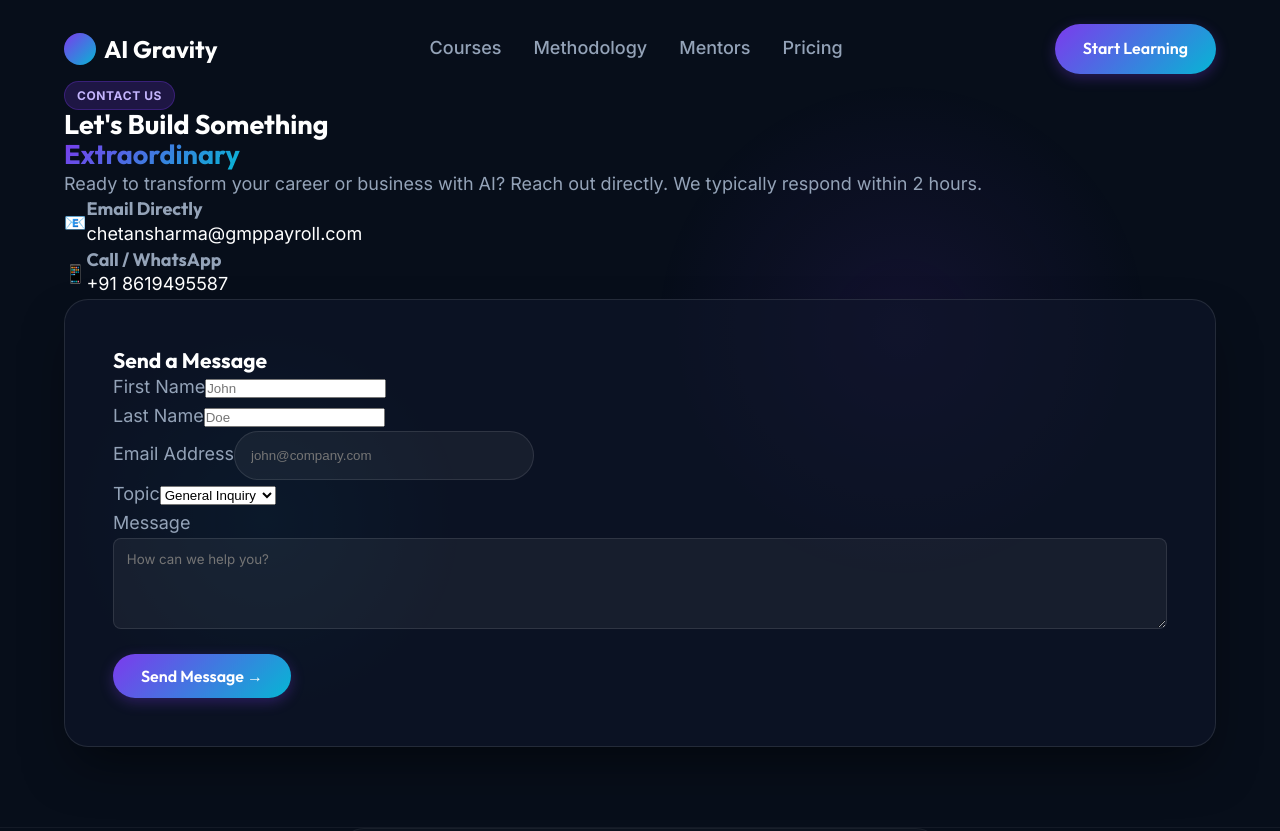
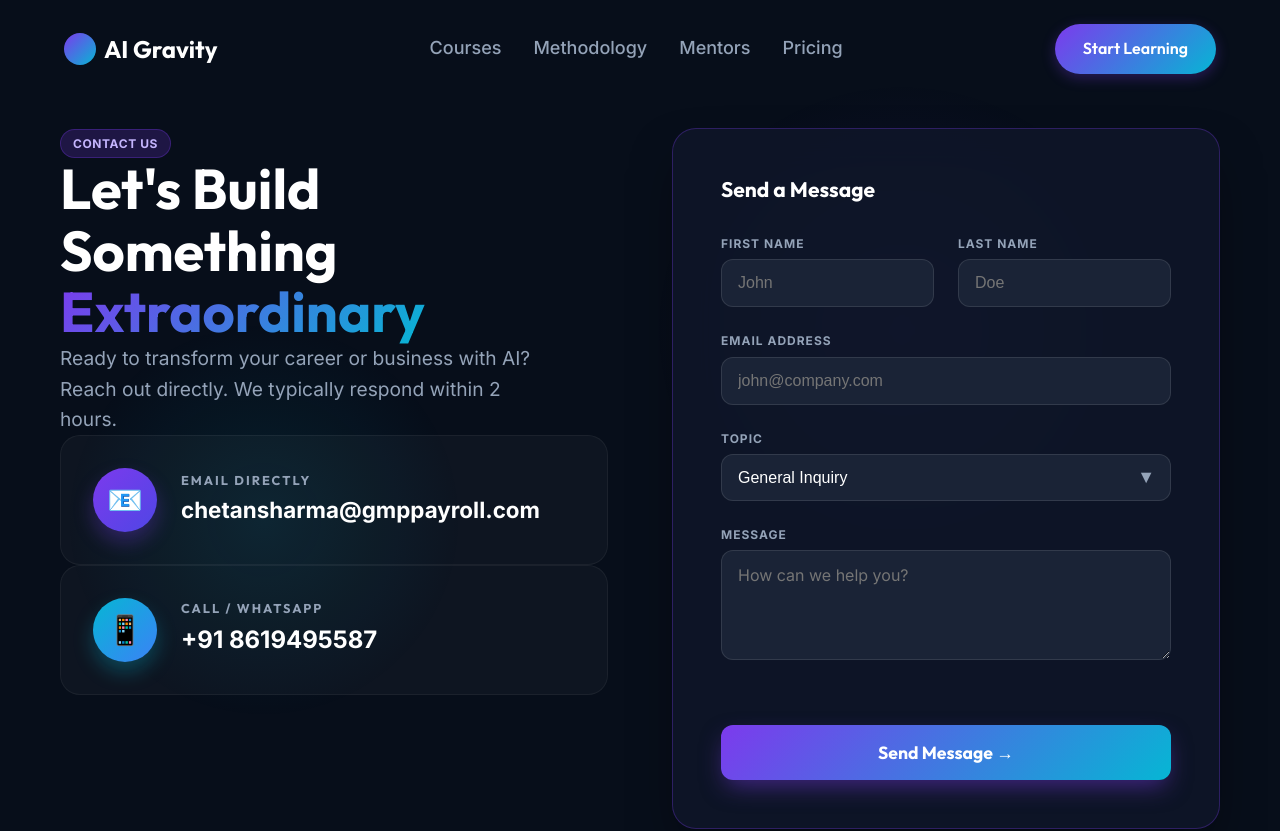
Before and after one commit to chetanpayroll/gmp-payroll-site, a Next.js app: page /contact in a window 1280 px wide. Shown: the top 831 px of the page. Built offline with nearby package versions, Linux system fonts and the light colour scheme.

Commit message:
Enhance Contact page structure and design to Enterprise level

```diff
--- a/src/app/contact/page.js
+++ b/src/app/contact/page.js
@@ -14,95 +14,140 @@ export default function Contact() {
                 <div style={{ position: 'absolute', bottom: '10%', left: '5%', width: '400px', height: '400px', background: 'radial-gradient(circle, rgba(6, 182, 212, 0.1) 0%, transparent 70%)' }}></div>
             </div>
 
-            <section className="section pt-32 pb-20" style={{ position: 'relative', zIndex: 1 }}>
-                <div className="container">
-                    <div className="grid md:grid-cols-2 gap-20 items-center">
+            <section className="section" style={{ position: 'relative', zIndex: 1, padding: '8rem 0' }}>
+                <div className="container" style={{ maxWidth: '1200px', margin: '0 auto', padding: '0 20px' }}>
+
+                    {/* Enterprise Flex Layout */}
+                    <div style={{ display: 'flex', flexDirection: 'row', flexWrap: 'wrap', alignItems: 'flex-start', justifyContent: 'space-between', gap: '4rem' }}>
 
                         {/* Left Side: Info */}
-                        <div className="fade-in-up">
-                            <div className="badge badge-purple mb-6">CONTACT US</div>
-                            <h1 className="text-5xl font-bold mb-6" style={{ lineHeight: 1.1 }}>Let's Build Something <br /><span className="text-gradient">Extraordinary</span></h1>
-                            <p className="text-gray mb-12 text-lg">
+                        <div style={{ flex: '1 1 500px', maxWidth: '600px' }}>
+                            <div className="badge badge-purple mb-6" style={{ display: 'inline-block' }}>CONTACT US</div>
+                            <h1 className="text-5xl font-bold mb-6" style={{ lineHeight: 1.1, fontSize: '3.5rem' }}>Let's Build Something <br /><span className="text-gradient">Extraordinary</span></h1>
+                            <p className="text-gray mb-12 text-lg" style={{ lineHeight: 1.6, fontSize: '1.2rem', maxWidth: '500px' }}>
                                 Ready to transform your career or business with AI? Reach out directly.
                                 We typically respond within 2 hours.
                             </p>
 
-                            <div className="space-y-8">
-                                <div className="contact-card p-6 rounded-2xl border border-white/5 bg-white/5 hover:bg-white/10 transition-all duration-300 flex items-center gap-6 group">
-                                    <div className="w-16 h-16 rounded-full bg-gradient-to-br from-purple-600 to-indigo-600 flex items-center justify-center text-3xl shadow-lg group-hover:scale-110 transition-transform">
+                            <div className="space-y-6">
+                                {/* Email Card */}
+                                <a href="mailto:chetansharma@gmppayroll.com" className="group" style={{ textDecoration: 'none' }}>
+                                    <div style={{
+                                        display: 'flex',
+                                        alignItems: 'center',
+                                        gap: '24px',
+                                        background: 'rgba(255,255,255,0.03)',
+                                        border: '1px solid rgba(255,255,255,0.05)',
+                                        padding: '2rem',
+                                        borderRadius: '20px',
+                                        transition: 'all 0.3s'
+                                    }} className="hover:bg-white/5 hover:border-white/20 hover:-translate-y-1">
+                                        <div style={{
+                                            width: '64px',
+                                            height: '64px',
+                                            borderRadius: '50%',
+                                            background: 'linear-gradient(135deg, #7c3aed, #4f46e5)',
+                                            display: 'flex',
+                                            alignItems: 'center',
+                                            justifyContent: 'center',
+                                            fontSize: '1.8rem',
+                                            boxShadow: '0 10px 20px rgba(124, 58, 237, 0.3)'
+                                        }}>
                                             📧
                                         </div>
                                         <div>
-                                        <h4 className="text-gray text-sm uppercase tracking-wider mb-1">Email Directly</h4>
-                                        <a href="mailto:chetansharma@gmppayroll.com" className="text-2xl font-bold text-white hover:text-purple-400 transition-colors">
-                                            chetansharma@gmppayroll.com
+                                            <h4 style={{ fontSize: '0.8rem', textTransform: 'uppercase', letterSpacing: '2px', fontWeight: 'bold', color: '#94a3b8', marginBottom: '4px' }}>Email Directly</h4>
+                                            <div style={{ fontSize: '1.4rem', fontWeight: 'bold', color: 'white', wordBreak: 'break-all' }}>chetansharma@gmppayroll.com</div>
+                                        </div>
+                                    </div>
+                                </a>
+
+                                {/* Phone Card */}
+                                <a href="tel:+918619495587" className="group" style={{ textDecoration: 'none' }}>
+                                    <div style={{
+                                        display: 'flex',
+                                        alignItems: 'center',
+                                        gap: '24px',
+                                        background: 'rgba(255,255,255,0.03)',
+                                        border: '1px solid rgba(255,255,255,0.05)',
+                                        padding: '2rem',
+                                        borderRadius: '20px',
+                                        transition: 'all 0.3s'
+                                    }} className="hover:bg-white/5 hover:border-white/20 hover:-translate-y-1">
+                                        <div style={{
+                                            width: '64px',
+                                            height: '64px',
+                                            borderRadius: '50%',
+                                            background: 'linear-gradient(135deg, #06b6d4, #3b82f6)',
+                                            display: 'flex',
+                                            alignItems: 'center',
+                                            justifyContent: 'center',
+                                            fontSize: '1.8rem',
+                                            boxShadow: '0 10px 20px rgba(6, 182, 212, 0.3)'
+                                        }}>
+                                            📱
+                                        </div>
+                                        <div>
+                                            <h4 style={{ fontSize: '0.8rem', textTransform: 'uppercase', letterSpacing: '2px', fontWeight: 'bold', color: '#94a3b8', marginBottom: '4px' }}>Call / WhatsApp</h4>
+                                            <div style={{ fontSize: '1.5rem', fontWeight: 'bold', color: 'white' }}>+91 8619495587</div>
+                                        </div>
+                                    </div>
                                 </a>
                             </div>
                         </div>
 
-                                <div className="contact-card p-6 rounded-2xl border border-white/5 bg-white/5 hover:bg-white/10 transition-all duration-300 flex items-center gap-6 group">
-                                    <div className="w-16 h-16 rounded-full bg-gradient-to-br from-cyan-500 to-blue-500 flex items-center justify-center text-3xl shadow-lg group-hover:scale-110 transition-transform">
-                                        📱
-                                    </div>
-                                    <div>
-                                        <h4 className="text-gray text-sm uppercase tracking-wider mb-1">Call / WhatsApp</h4>
-                                        <a href="tel:+918619495587" className="text-2xl font-bold text-white hover:text-cyan-400 transition-colors">
-                                            +91 8619495587
-                                        </a>
-                                    </div>
-                                </div>
-                            </div>
-                        </div>
-
                         {/* Right Side: Advanced Form */}
-                        <div className="fade-in-up delay-200">
+                        <div style={{ flex: '1 1 500px', maxWidth: '550px' }}>
                             <div style={{
-                                background: 'rgba(15, 23, 42, 0.6)',
+                                background: 'rgba(15, 23, 42, 0.8)',
                                 backdropFilter: 'blur(20px)',
-                                border: '1px solid rgba(255, 255, 255, 0.1)',
+                                border: '1px solid rgba(124, 58, 237, 0.3)',
                                 borderRadius: '24px',
                                 padding: '3rem',
                                 boxShadow: '0 25px 50px -12px rgba(0, 0, 0, 0.5)'
                             }}>
-                                <h3 className="text-2xl font-bold mb-6">Send a Message</h3>
-                                <form action="https://formsubmit.co/chetansharma@gmppayroll.com" method="POST" className="space-y-6">
+                                <h3 className="text-2xl font-bold mb-8 text-white">Send a Message</h3>
+                                <form action="https://formsubmit.co/chetansharma@gmppayroll.com" method="POST" style={{ display: 'flex', flexDirection: 'column', gap: '1.5rem' }}>
                                     {/* FormSubmit Config */}
                                     <input type="hidden" name="_subject" value="New Contact Form Submission" />
                                     <input type="hidden" name="_next" value="https://chetanpayroll.github.io/gmp-payroll-site/" />
                                     <input type="hidden" name="_captcha" value="false" />
 
-                                    <div className="grid grid-cols-2 gap-6">
+                                    <div style={{ display: 'grid', gridTemplateColumns: '1fr 1fr', gap: '1.5rem' }}>
                                         <div>
-                                            <label className="block text-xs uppercase text-gray mb-2 font-bold tracking-wider">First Name</label>
-                                            <input type="text" name="First Name" className="w-full bg-white/5 border border-white/10 rounded-lg px-4 py-3 text-white focus:outline-none focus:border-purple-500 transition-colors" placeholder="John" required />
+                                            <label style={{ display: 'block', fontSize: '0.75rem', fontWeight: 'bold', color: '#94a3b8', textTransform: 'uppercase', marginBottom: '6px', letterSpacing: '1px' }}>First Name</label>
+                                            <input type="text" name="First Name" style={{ width: '100%', padding: '14px 16px', borderRadius: '12px', background: 'rgba(30, 41, 59, 0.8)', border: '1px solid rgba(255, 255, 255, 0.1)', color: 'white', outline: 'none', fontSize: '1rem' }} placeholder="John" required />
                                         </div>
                                         <div>
-                                            <label className="block text-xs uppercase text-gray mb-2 font-bold tracking-wider">Last Name</label>
-                                            <input type="text" name="Last Name" className="w-full bg-white/5 border border-white/10 rounded-lg px-4 py-3 text-white focus:outline-none focus:border-purple-500 transition-colors" placeholder="Doe" required />
+                                            <label style={{ display: 'block', fontSize: '0.75rem', fontWeight: 'bold', color: '#94a3b8', textTransform: 'uppercase', marginBottom: '6px', letterSpacing: '1px' }}>Last Name</label>
+                                            <input type="text" name="Last Name" style={{ width: '100%', padding: '14px 16px', borderRadius: '12px', background: 'rgba(30, 41, 59, 0.8)', border: '1px solid rgba(255, 255, 255, 0.1)', color: 'white', outline: 'none', fontSize: '1rem' }} placeholder="Doe" required />
                                         </div>
                                     </div>
 
                                     <div>
-                                        <label className="block text-xs uppercase text-gray mb-2 font-bold tracking-wider">Email Address</label>
-                                        <input type="email" name="Email" className="w-full bg-white/5 border border-white/10 rounded-lg px-4 py-3 text-white focus:outline-none focus:border-purple-500 transition-colors" placeholder="john@company.com" required />
+                                        <label style={{ display: 'block', fontSize: '0.75rem', fontWeight: 'bold', color: '#94a3b8', textTransform: 'uppercase', marginBottom: '6px', letterSpacing: '1px' }}>Email Address</label>
+                                        <input type="email" name="Email" style={{ width: '100%', padding: '14px 16px', borderRadius: '12px', background: 'rgba(30, 41, 59, 0.8)', border: '1px solid rgba(255, 255, 255, 0.1)', color: 'white', outline: 'none', fontSize: '1rem' }} placeholder="john@company.com" required />
                                     </div>
 
                                     <div>
-                                        <label className="block text-xs uppercase text-gray mb-2 font-bold tracking-wider">Topic</label>
-                                        <select name="Subject" className="w-full bg-white/5 border border-white/10 rounded-lg px-4 py-3 text-white focus:outline-none focus:border-purple-500 transition-colors cursor-pointer appearance-none">
+                                        <label style={{ display: 'block', fontSize: '0.75rem', fontWeight: 'bold', color: '#94a3b8', textTransform: 'uppercase', marginBottom: '6px', letterSpacing: '1px' }}>Topic</label>
+                                        <div style={{ position: 'relative' }}>
+                                            <select name="Subject" style={{ width: '100%', padding: '14px 16px', borderRadius: '12px', background: 'rgba(30, 41, 59, 0.8)', border: '1px solid rgba(255, 255, 255, 0.1)', color: 'white', outline: 'none', fontSize: '1rem', appearance: 'none', cursor: 'pointer' }}>
                                                 <option style={{ color: 'black' }} value="General Inquiry">General Inquiry</option>
                                                 <option style={{ color: 'black' }} value="Course Support">Course Support</option>
                                                 <option style={{ color: 'black' }} value="Partnership">Partnership</option>
                                                 <option style={{ color: 'black' }} value="Consulting">Consulting</option>
                                             </select>
+                                            <div style={{ position: 'absolute', right: '16px', top: '50%', transform: 'translateY(-50%)', pointerEvents: 'none', color: '#94a3b8' }}>▼</div>
+                                        </div>
                                     </div>
 
                                     <div>
-                                        <label className="block text-xs uppercase text-gray mb-2 font-bold tracking-wider">Message</label>
-                                        <textarea name="Message" rows="4" className="w-full bg-white/5 border border-white/10 rounded-lg px-4 py-3 text-white focus:outline-none focus:border-purple-500 transition-colors" placeholder="How can we help you?" required></textarea>
+                                        <label style={{ display: 'block', fontSize: '0.75rem', fontWeight: 'bold', color: '#94a3b8', textTransform: 'uppercase', marginBottom: '6px', letterSpacing: '1px' }}>Message</label>
+                                        <textarea name="Message" rows="4" style={{ width: '100%', padding: '14px 16px', borderRadius: '12px', background: 'rgba(30, 41, 59, 0.8)', border: '1px solid rgba(255, 255, 255, 0.1)', color: 'white', outline: 'none', fontSize: '1rem', resize: 'vertical' }} placeholder="How can we help you?" required></textarea>
                                     </div>
 
-                                    <button type="submit" className="btn btn-primary w-full py-4 text-lg font-bold shadow-lg hover:shadow-purple-500/25 transition-all transform hover:-translate-y-1">
+                                    <button type="submit" className="btn btn-primary" style={{ width: '100%', padding: '16px', fontSize: '1.1rem', fontWeight: 'bold', borderRadius: '12px', marginTop: '1rem', boxShadow: '0 10px 25px -5px rgba(124, 58, 237, 0.5)', border: 'none', cursor: 'pointer', transition: 'all 0.3s' }}>
                                         Send Message →
                                     </button>
                                 </form>
```
Also changed, not shown: 3 other files (tests, documents, lock files or other folders). Lines whose indentation alone changed are shown as unchanged.
